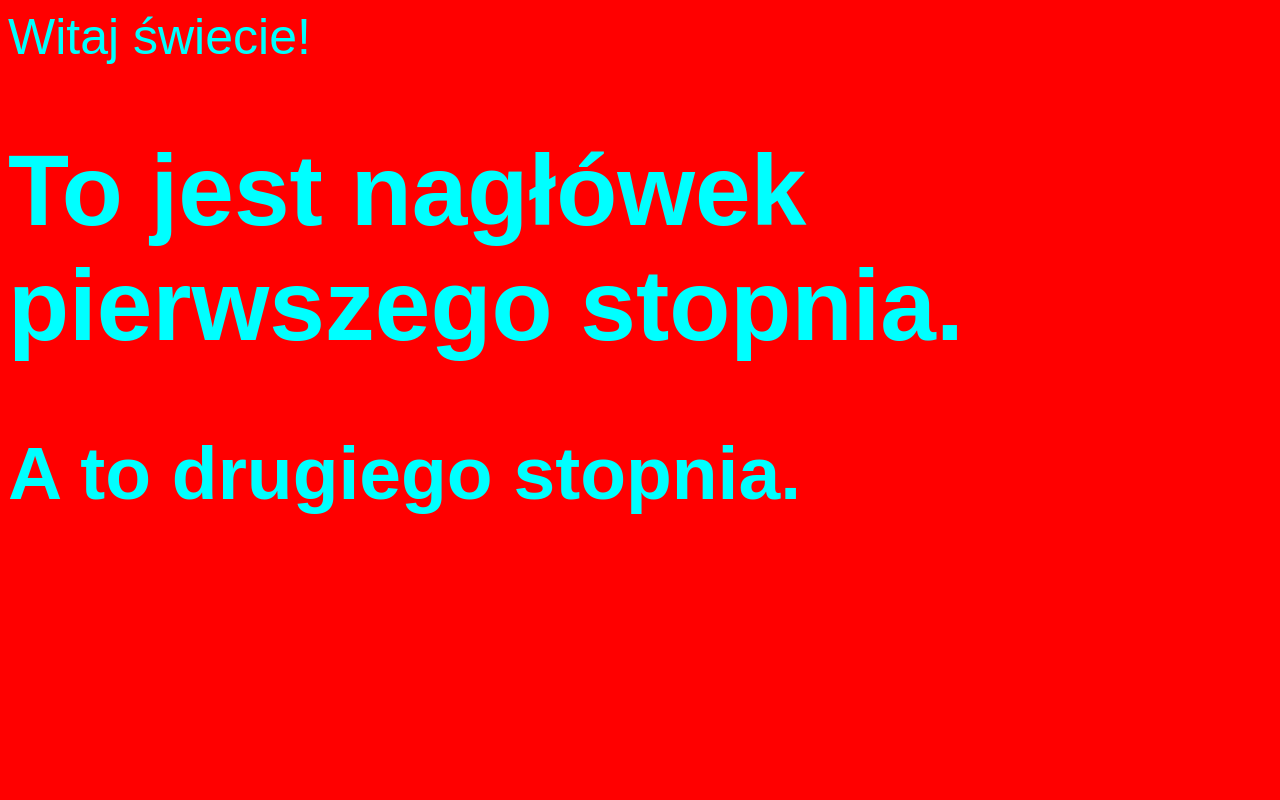
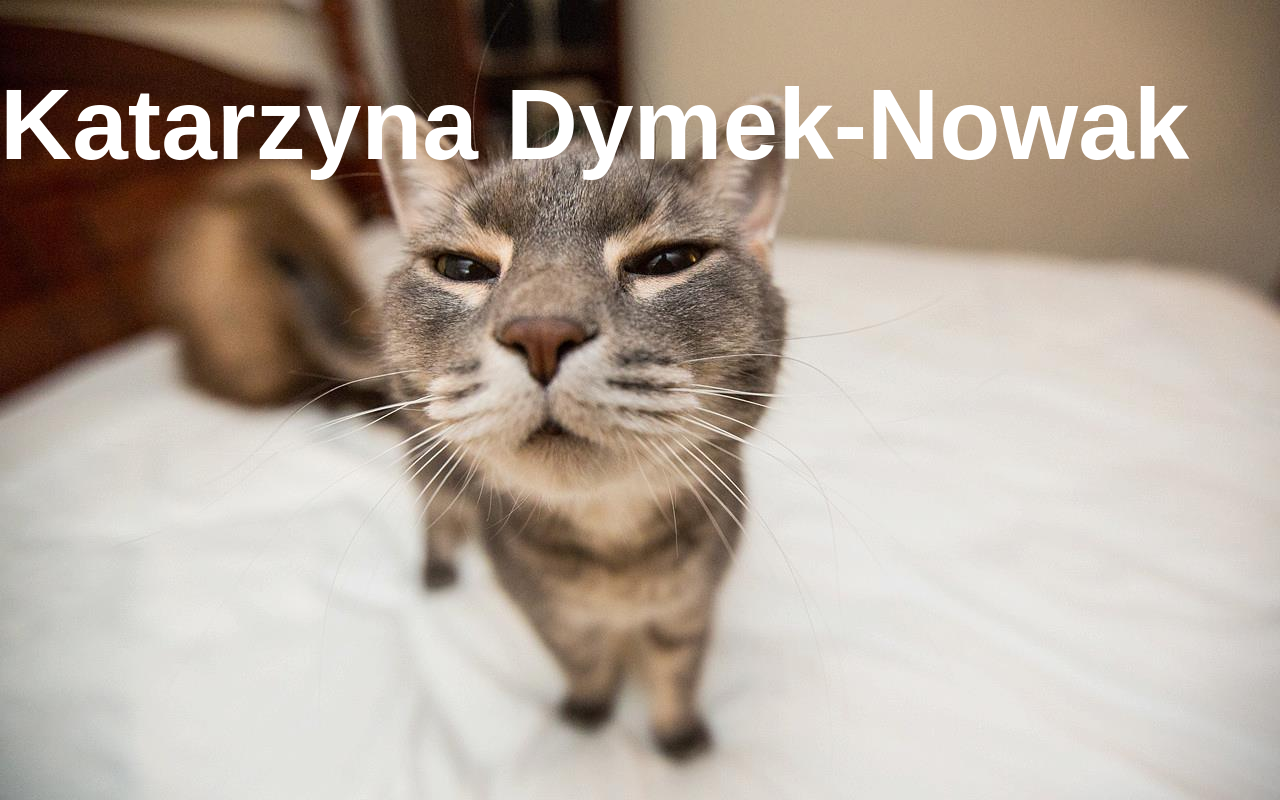
Before and after one commit to kdn222/aboutme, a plain HTML site: page index.html in a window 1280 px wide. Drawn offline with Linux system fonts and the light colour scheme.

Commit message:
First...

```diff
--- a/index.html
+++ b/index.html
@@ -2,12 +2,21 @@
 <html>
 <head>
 	<meta charset = "utf-8">
-	<title>Moja strona</title>
-	<link rel="stylesheet" type="text/css" href="style.css">
+	<title>About me</title>
+	<link rel="stylesheet" type="text/css" href="stylesheets/style.css">
 </head>
 <body>
-Witaj świecie!
-  <h1>To jest nagłówek pierwszego stopnia.</h1>
-  <h2>A to drugiego stopnia.</h2>
+  <div class="wrapper">
+    <div class="content box">
+        <h1>Katarzyna Dymek-Nowak</h1>
+
+         <!--  <p>Tu opis w paragraf</p>
+          <ul>
+              <li>pierwsza</li>
+              <li>druga</li>
+              <li>trzecia</li>
+          </ul> -->
+    </div>
+  </div>
 </body>
 </html>
--- a/style.css
+++ b/style.css
@@ -1,6 +1,24 @@
-body {
-	color: cyan;
-	background: red;
+.wrapper {
+	background: url(images/cat.jpg);
+  position: fixed;
+  left: 0;
+  right: 0;
+  top:0;
+  bottom: 0;
 	font-size: 50px;
 	font-family: Arial;
 }
+
+.box{
+  background: rgba(0,0,0,0,3);
+  width: 600px;
+  height: 600px;
+  border-radius: 10px;
+  float: right;
+  margin-top: 50px;
+  margin-right: 50px;
+}
+
+.box h1{
+  color: white;
+}
--- /dev/null
+++ b/stylesheets/style.css
@@ -0,0 +1,11 @@
+.wrapper {
+	background: url(../images/cat.jpg);
+  position: fixed;
+  left: 0;
+  right: 0;
+  top:0;
+  bottom: 0;
+	font-size: 50px;
+	font-family: Arial;
+  color: white;
+}
```
Also changed, not shown: JenniferBerke.png (added), images/cat.jpg (added).
